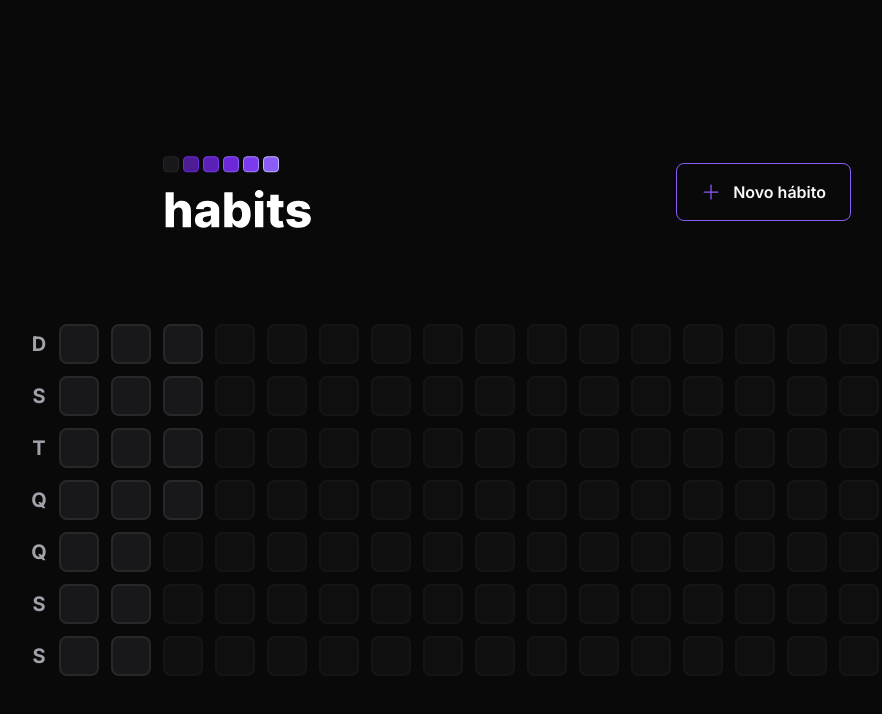
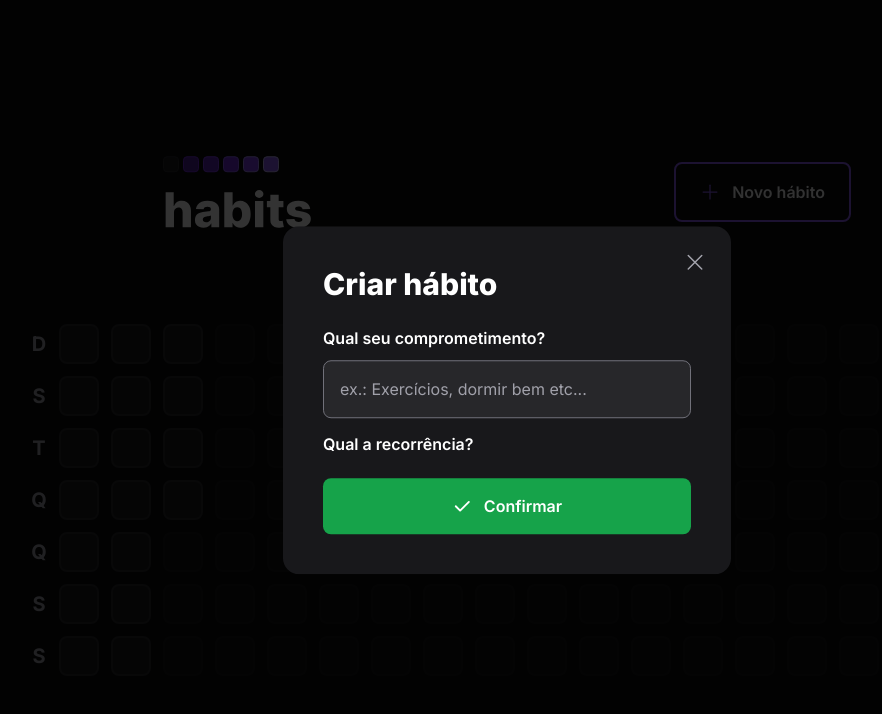
Before and after one commit to dioggosoares/nlw-setup, a React (Vite) app in the folder web/: page / in a window 1280 px wide. Both pictures are taken after a click on the button "Novo hábito". Shown: the top 714 px of the page, without its empty margins (133-1015 px from the left). Built offline with nearby package versions, Linux system fonts and the light colour scheme.

Commit message:
feat: Create progress bar component and modal new habit form

```diff
--- a/web/index.html
+++ b/web/index.html
@@ -7,7 +7,7 @@
     <link rel="preconnect" href="https://fonts.googleapis.com" />
     <link rel="preconnect" href="https://fonts.gstatic.com" crossOrigin="" />
 
-    <link href="https://fonts.googleapis.com/css2?family=Inter:wght@400;500;600;700&family=Roboto:wght@400;500;700&family=Ubuntu:wght@300;400;500;700&display=swap" rel="stylesheet" />
+    <link href="https://fonts.googleapis.com/css2?family=Inter:wght@400;500;600;700;800&family=Roboto:wght@400;500;700&family=Ubuntu:wght@300;400;500;700&display=swap" rel="stylesheet" />
     <title>Habits</title>
   </head>
   <body class="bg-background text-white">
--- a/web/package.json
+++ b/web/package.json
@@ -11,6 +11,9 @@
   "dependencies": {
     "@my-ignite-ui/react": "^1.6.1",
     "@primittive-ui/react": "^2.2.0",
+    "@radix-ui/react-dialog": "^1.0.2",
+    "@radix-ui/react-popover": "^1.0.3",
+    "clsx": "^1.2.1",
     "dayjs": "^1.11.7",
     "phosphor-react": "^1.4.1",
     "react": "^18.2.0",
--- a/web/src/components/HabitDay/index.tsx
+++ b/web/src/components/HabitDay/index.tsx
@@ -1,9 +1,47 @@
-// interface HabitProps {
-//   completed: number
-// }
+import * as Popover from '@radix-ui/react-popover'
+import clsx from 'clsx'
+import { ProgressBar } from '../ProgressBar'
 
-export function HabitDay() {
+interface HabitProps {
+  completed: number
+  amount: number
+}
+
+export function HabitDay({ amount, completed }: HabitProps) {
+  const completedPercentage = Math.round((completed / amount) * 100)
+
   return (
-    <div className="w-10 h-10 bg-zinc-900 border-2 border-zinc-800 rounded-lg"></div>
+    <Popover.Root>
+      <Popover.Trigger
+        className={clsx(
+          'w-10 h-10 bg-zinc-900 border-2 border-zinc-800 rounded-lg',
+          {
+            'bg-zinc-900 border-zinc-800': completedPercentage === 0,
+            'bg-violet-500 border-violet-400':
+              completedPercentage > 0 && completedPercentage < 20,
+            'bg-violet-700 border-violet-500':
+              completedPercentage >= 20 && completedPercentage < 40,
+            'bg-violet-600 border-violet-500':
+              completedPercentage >= 40 && completedPercentage < 60,
+            'bg-violet-800 border-violet-600':
+              completedPercentage >= 60 && completedPercentage < 80,
+            'bg-violet-900 border-violet-700': completedPercentage >= 80,
+          },
+        )}
+      />
+
+      <Popover.Portal>
+        <Popover.Content className="flex flex-col min-w-[20rem] p-6 rounded-2xl bg-zinc-900">
+          <span className="font-semibold text-zinc-400">quarta-feira</span>
+          <span className="mt-1 font-extrabold leading-tight text-3xl">
+            18/01
+          </span>
+
+          <ProgressBar progress={completedPercentage} />
+
+          <Popover.Arrow height={8} width={16} className="fill-zinc-900" />
+        </Popover.Content>
+      </Popover.Portal>
+    </Popover.Root>
   )
 }
--- a/web/src/components/Header/index.tsx
+++ b/web/src/components/Header/index.tsx
@@ -1,19 +1,38 @@
-import { Plus } from 'phosphor-react'
+import * as Dialog from '@radix-ui/react-dialog'
+import { Plus, X } from 'phosphor-react'
 
 import logo from '../../assets/logo.svg'
+import { NewHabitForm } from '../NewHabitForm'
 
 export function Header() {
   return (
     <header className="flex items-center justify-between w-full max-w-3xl mx-auto py-8 px-10">
       <img src={logo} alt="Habits" />
-      <button
-        type="button"
-        className="flex items-center gap-3 font-semibold border border-violet-500 rounded-lg px-6 py-4 text-gray-50
-                  hover:border-violet-300 transitions-all duration-150 ease-linear"
-      >
-        <Plus size={20} className="text-violet-500" />
-        Novo hábito
-      </button>
+
+      <Dialog.Root>
+        <Dialog.Trigger
+          type="button"
+          className="flex items-center gap-3 font-semibold border-2 border-violet-500 rounded-lg px-6 py-4 text-gray-50
+                  hover:border-violet-800 transitions-all duration-500 ease-in-out"
+        >
+          <Plus size={20} className="text-violet-500" />
+          Novo hábito
+        </Dialog.Trigger>
+
+        <Dialog.Portal>
+          <Dialog.Overlay className="w-screen h-screen bg-black/80 fixed inset-0" />
+          <Dialog.Content className="absolute p-10 bg-zinc-900 rounded-2xl w-full max-w-md top-1/2 left-1/2 -translate-x-1/2 -translate-y-1/2">
+            <Dialog.Close className="absolute right-6 top-6 text-zinc-400 hover:text-zinc-200">
+              <X size={24} aria-label="Fechar" />
+            </Dialog.Close>
+            <Dialog.Title className="text-3xl leading-tight font-extrabold">
+              Criar hábito
+            </Dialog.Title>
+
+            <NewHabitForm />
+          </Dialog.Content>
+        </Dialog.Portal>
+      </Dialog.Root>
     </header>
   )
 }
--- /dev/null
+++ b/web/src/components/NewHabitForm/index.tsx
@@ -0,0 +1,32 @@
+import { Check } from 'phosphor-react'
+
+export function NewHabitForm() {
+  return (
+    <form className="w-full flex flex-col mt-6">
+      <label htmlFor="title" className="font-semibold leading-tight">
+        Qual seu comprometimento?
+      </label>
+
+      <input
+        type="text"
+        id="title"
+        placeholder="ex.: Exercícios, dormir bem etc..."
+        className="p-4 rounded-lg mt-3 bg-zinc-800 text-white placeholder:text-zinc-400 border border-zinc-800 focus:outline-0
+        focus:ring-zinc-500 focus:border-zinc-500 hover:border-zinc-500 transition-all duration-500 ease-in-out"
+        autoFocus
+      />
+
+      <label htmlFor="" className="font-semibold leading-tight mt-4">
+        Qual a recorrência?
+      </label>
+
+      <button
+        type="submit"
+        className="flex items-center justify-center mt-6 rounded-lg p-4 gap-3 font-semibold bg-green-600 hover:bg-green-500 transition-all duration-500 ease-in-out"
+      >
+        <Check size={20} weight="bold" />
+        Confirmar
+      </button>
+    </form>
+  )
+}
--- /dev/null
+++ b/web/src/components/ProgressBar/index.tsx
@@ -0,0 +1,19 @@
+interface ProgressBarProps {
+  progress: number
+}
+
+export function ProgressBar({ progress }: ProgressBarProps) {
+  return (
+    <div className="w-full h-3 rounded-xl bg-zinc-700 mt-4">
+      <div
+        role="progressbar"
+        aria-label="Progresso de hábitos completados nesse dia"
+        aria-valuenow={progress}
+        className="h-3 rounded-xl bg-violet-600"
+        style={{
+          width: `${progress}%`,
+        }}
+      />
+    </div>
+  )
+}
--- a/web/src/components/SummaryTable/index.tsx
+++ b/web/src/components/SummaryTable/index.tsx
@@ -26,7 +26,13 @@
 
       <div className="grid grid-rows-7 grid-flow-col gap-3">
         {summaryDates.map((date) => {
-          return <HabitDay key={date.toString()} />
+          return (
+            <HabitDay
+              key={date.toString()}
+              amount={5}
+              completed={Math.round(Math.random() * 5)}
+            />
+          )
         })}
 
         {amountOfDaysToFill > 0 &&
--- a/web/tailwind.config.cjs
+++ b/web/tailwind.config.cjs
@@ -8,11 +8,6 @@
       },
       colors: {
         background: '#09090A',
-        green: {
-          300: '#00B37E',
-          500: '#00875F',
-          700: '#015F43',
-        },
         blue: {
           500: '#81D8F7',
         },
```
Also changed, not shown: 1 other file (tests, documents, lock files or other folders).
